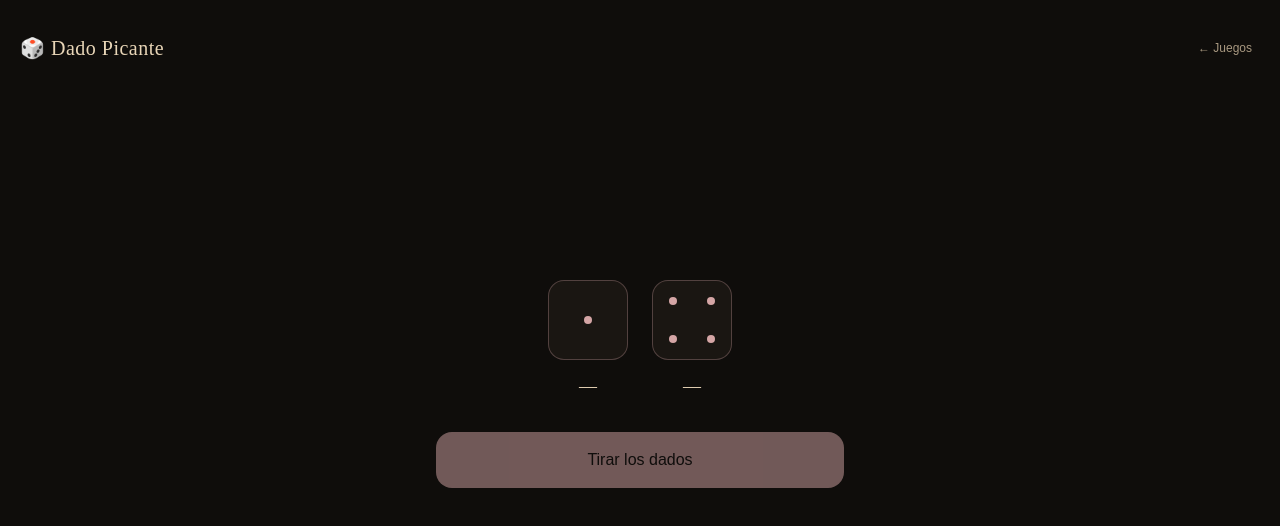
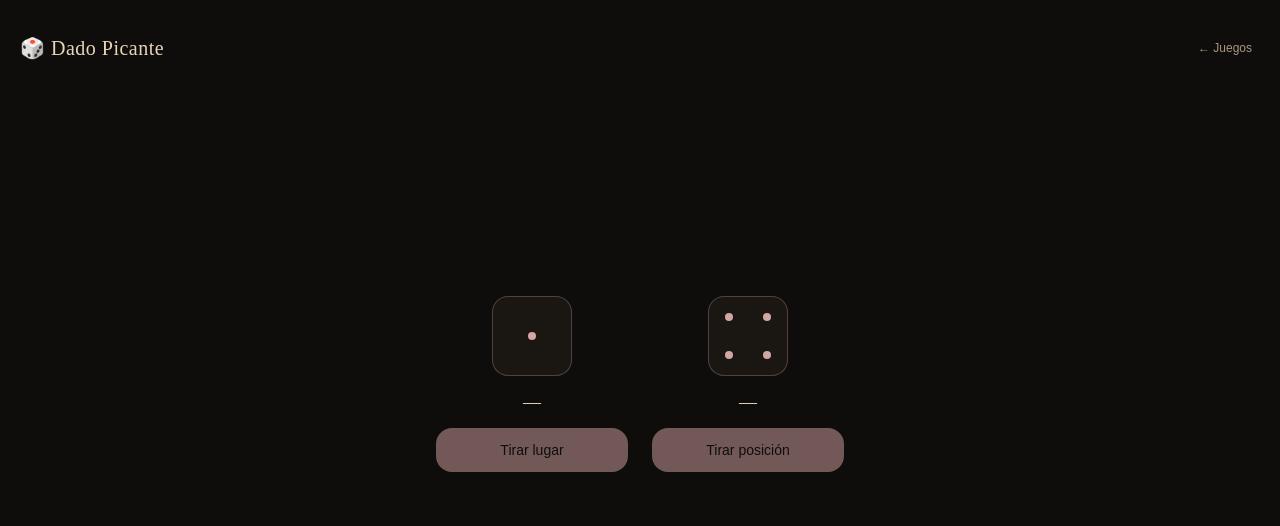
Before and after one commit to LuAGutierrez/Ritual-App, a Next.js app: page /juegos/dado-picante in a window 1280 px wide. Both pictures are taken after a click on the button "Entendido, quiero jugar". Shown: the top 526 px of the page. Built offline with nearby package versions, Linux system fonts and the light colour scheme; no server answers; the database is empty.

Commit message:
Tirar cada dado de Dado Picante por separado
Un solo boton tiraba lugar y posicion juntos, pero la migracion ya
los describe como "dos dados independientes" -- ahora cada uno tiene
su propio boton, asi se puede re-tirar solo el lugar o solo la
posicion sin perder el otro resultado.

```diff
--- a/app/juegos/dado-picante/page.tsx
+++ b/app/juegos/dado-picante/page.tsx
@@ -54,13 +54,15 @@ export default function DadoPicantePage() {
   const [items, setItems] = useState<DadoPicanteItem[]>([])
   const [lugarActual, setLugarActual] = useState<DadoPicanteItem | null>(null)
   const [posicionActual, setPosicionActual] = useState<DadoPicanteItem | null>(null)
-  const [girando, setGirando] = useState(false)
+  const [girandoLugar, setGirandoLugar] = useState(false)
+  const [girandoPosicion, setGirandoPosicion] = useState(false)
   const [pipLugar, setPipLugar] = useState(1)
   const [pipPosicion, setPipPosicion] = useState(4)
   const [isPremium, setIsPremium] = useState(false)
   const [picanteUsado, setPicanteUsado] = useState(false)
   const [mostrarUpsell, setMostrarUpsell] = useState(false)
-  const intervalRef = useRef<ReturnType<typeof setInterval> | null>(null)
+  const intervalLugarRef = useRef<ReturnType<typeof setInterval> | null>(null)
+  const intervalPosicionRef = useRef<ReturnType<typeof setInterval> | null>(null)
 
   useEffect(() => {
     getDadoPicanteItemsAction().then(setItems)
@@ -68,32 +70,53 @@ export default function DadoPicantePage() {
     getPicanteTrialUsadoAction('dado_picante').then(setPicanteUsado)
 
     return () => {
-      if (intervalRef.current) clearInterval(intervalRef.current)
+      if (intervalLugarRef.current) clearInterval(intervalLugarRef.current)
+      if (intervalPosicionRef.current) clearInterval(intervalPosicionRef.current)
     }
   }, [])
 
   const lugares = items.filter(i => i.tipo === 'lugar')
   const posiciones = items.filter(i => i.tipo === 'posicion')
 
-  function tirar() {
+  function tirarLugar() {
     if (!isPremium && picanteUsado) {
       setMostrarUpsell(true)
       return
     }
-    if (lugares.length === 0 || posiciones.length === 0) return
+    if (lugares.length === 0) return
 
     setMostrarUpsell(false)
-    setGirando(true)
-    intervalRef.current = setInterval(() => {
+    setGirandoLugar(true)
+    intervalLugarRef.current = setInterval(() => {
       setPipLugar(1 + Math.floor(Math.random() * 6))
+    }, 90)
+
+    setTimeout(() => {
+      if (intervalLugarRef.current) clearInterval(intervalLugarRef.current)
+      setLugarActual(pickRandom(lugares))
+      setGirandoLugar(false)
+      setPicanteUsado(true)
+      marcarPicanteTrialUsadoAction('dado_picante')
+    }, 650)
+  }
+
+  function tirarPosicion() {
+    if (!isPremium && picanteUsado) {
+      setMostrarUpsell(true)
+      return
+    }
+    if (posiciones.length === 0) return
+
+    setMostrarUpsell(false)
+    setGirandoPosicion(true)
+    intervalPosicionRef.current = setInterval(() => {
       setPipPosicion(1 + Math.floor(Math.random() * 6))
     }, 90)
 
     setTimeout(() => {
-      if (intervalRef.current) clearInterval(intervalRef.current)
-      setLugarActual(pickRandom(lugares))
+      if (intervalPosicionRef.current) clearInterval(intervalPosicionRef.current)
       setPosicionActual(pickRandom(posiciones))
-      setGirando(false)
+      setGirandoPosicion(false)
       setPicanteUsado(true)
       marcarPicanteTrialUsadoAction('dado_picante')
     }, 650)
@@ -146,36 +169,42 @@ export default function DadoPicantePage() {
           <PicanteUpsell />
         ) : (
           <div className="space-y-8 animate-fade-up">
-            <div className="flex items-center justify-center gap-6">
-              <div className="flex flex-col items-center gap-3">
-                <Dado valor={pipLugar} girando={girando} />
+            <div className="flex items-start justify-center gap-6">
+              <div className="flex flex-col items-center gap-3 flex-1">
+                <Dado valor={pipLugar} girando={girandoLugar} />
                 <p
                   className={`font-display text-lg text-ritual-cream text-center transition-opacity duration-200 ${
-                    girando ? 'opacity-0' : 'opacity-100'
+                    girandoLugar ? 'opacity-0' : 'opacity-100'
                   }`}
                 >
                   {lugarActual?.texto ?? '—'}
                 </p>
+                <button
+                  onClick={tirarLugar}
+                  disabled={girandoLugar || lugares.length === 0}
+                  className="w-full bg-[#D4A5A5] text-ritual-bg font-body font-medium py-3 rounded-2xl hover:opacity-90 transition-all disabled:opacity-50 text-sm"
+                >
+                  {girandoLugar ? 'Tirando...' : 'Tirar lugar'}
+                </button>
               </div>
-              <div className="flex flex-col items-center gap-3">
-                <Dado valor={pipPosicion} girando={girando} />
+              <div className="flex flex-col items-center gap-3 flex-1">
+                <Dado valor={pipPosicion} girando={girandoPosicion} />
                 <p
                   className={`font-display text-lg text-ritual-cream text-center transition-opacity duration-200 ${
-                    girando ? 'opacity-0' : 'opacity-100'
+                    girandoPosicion ? 'opacity-0' : 'opacity-100'
                   }`}
                 >
                   {posicionActual?.texto ?? '—'}
                 </p>
+                <button
+                  onClick={tirarPosicion}
+                  disabled={girandoPosicion || posiciones.length === 0}
+                  className="w-full bg-[#D4A5A5] text-ritual-bg font-body font-medium py-3 rounded-2xl hover:opacity-90 transition-all disabled:opacity-50 text-sm"
+                >
+                  {girandoPosicion ? 'Tirando...' : 'Tirar posición'}
+                </button>
               </div>
             </div>
-
-            <button
-              onClick={tirar}
-              disabled={girando || items.length === 0}
-              className="w-full bg-[#D4A5A5] text-ritual-bg font-body font-medium py-4 rounded-2xl hover:opacity-90 transition-all disabled:opacity-50"
-            >
-              {girando ? 'Tirando...' : lugarActual ? 'Tirar de nuevo' : 'Tirar los dados'}
-            </button>
           </div>
         )}
       </main>
```
